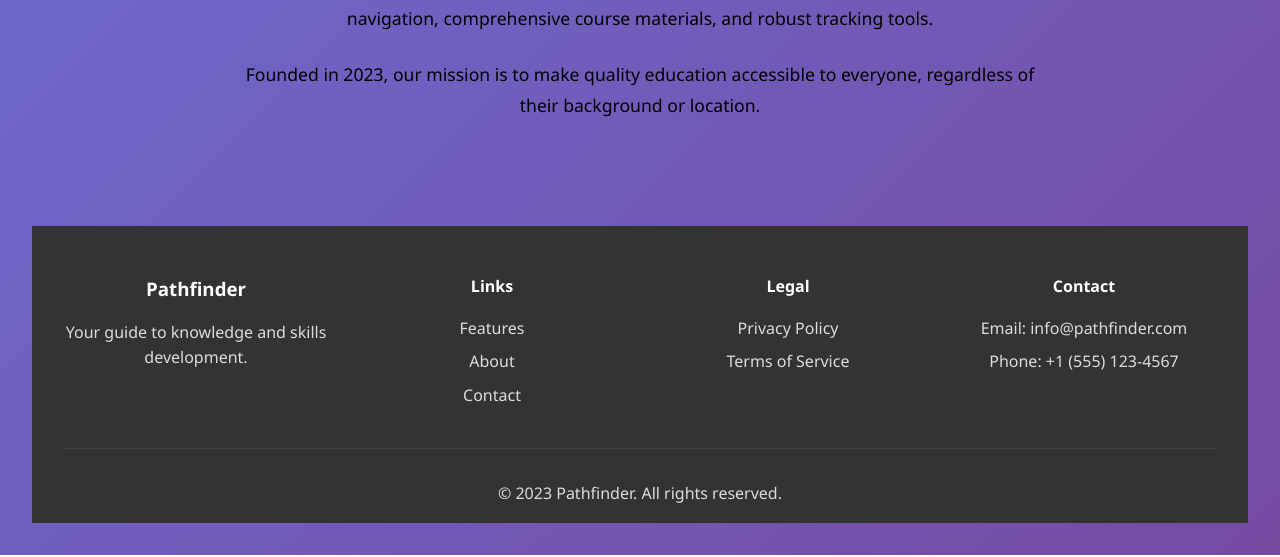
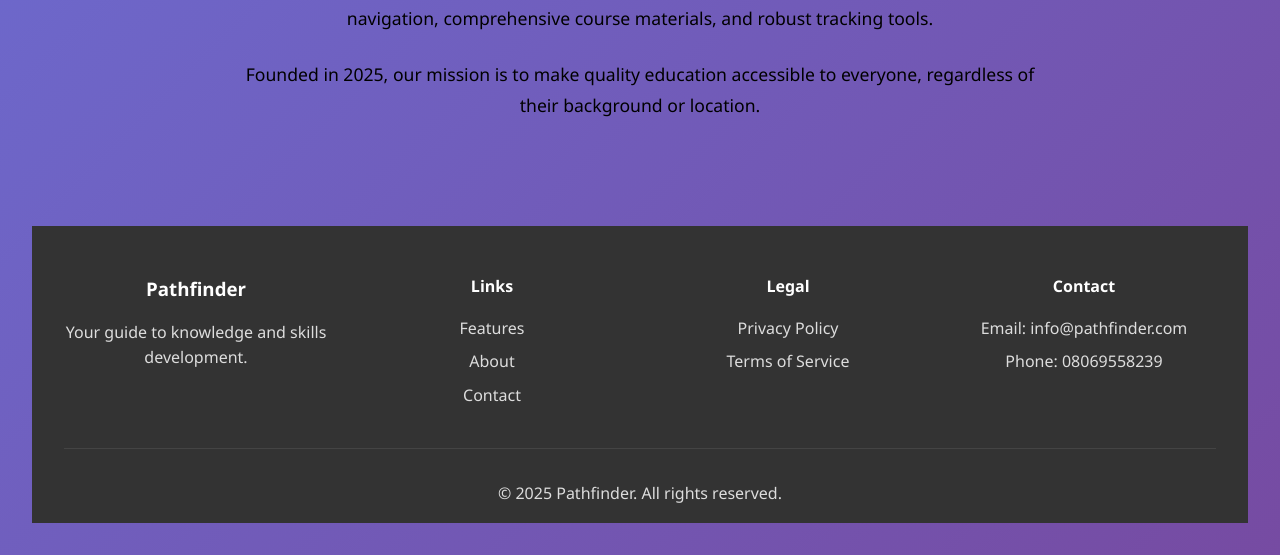
Before and after one commit to Rheems/PATHFINDER-PROJECT, a React (Vite) app: page / in a window 1280 px wide. Shown: the part 1495-2052 px from the top of the page. Built offline with nearby package versions, Linux system fonts and the light colour scheme.

Commit message:
all changes

```diff
--- a/src/pages/LandingPage.jsx
+++ b/src/pages/LandingPage.jsx
@@ -97,7 +97,7 @@ const LandingPage = () => {
               comprehensive course materials, and robust tracking tools.
             </p>
             <p>
-              Founded in 2023, our mission is to make quality education
+              Founded in 2025, our mission is to make quality education
               accessible to everyone, regardless of their background or
               location.
             </p>
@@ -126,11 +126,11 @@ const LandingPage = () => {
             <div className="footer-section">
               <h4>Contact</h4>
               <p>Email: info@pathfinder.com</p>
-              <p>Phone: +1 (555) 123-4567</p>
+              <p>Phone: 08069558239</p>
             </div>
           </div>
           <div className="footer-bottom">
-            <p>&copy; 2023 Pathfinder. All rights reserved.</p>
+            <p>&copy; 2025 Pathfinder. All rights reserved.</p>
           </div>
         </div>
       </footer>
```
Also changed, not shown: 1 other file (tests, documents, lock files or other folders).
